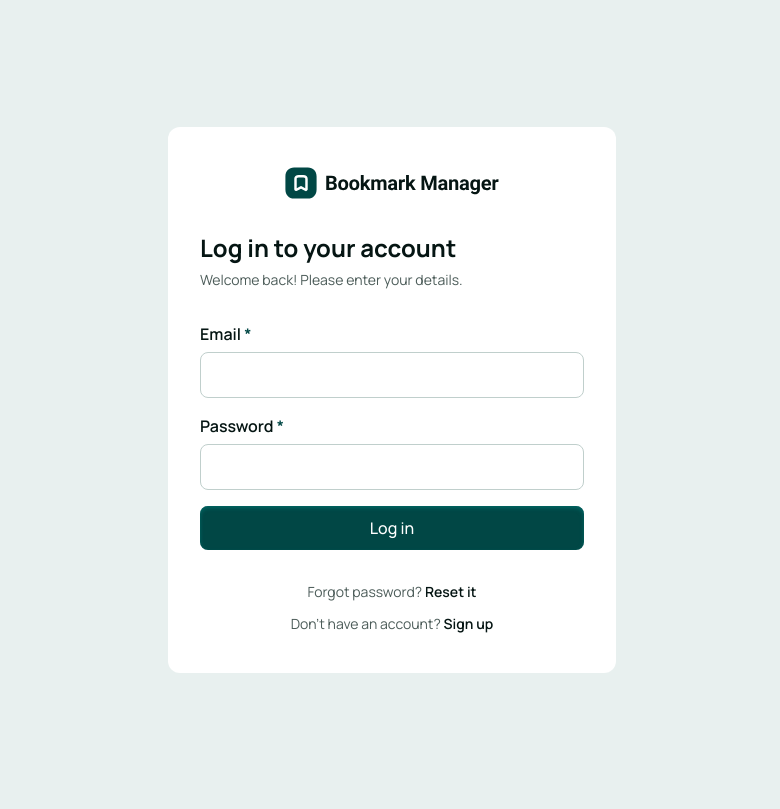
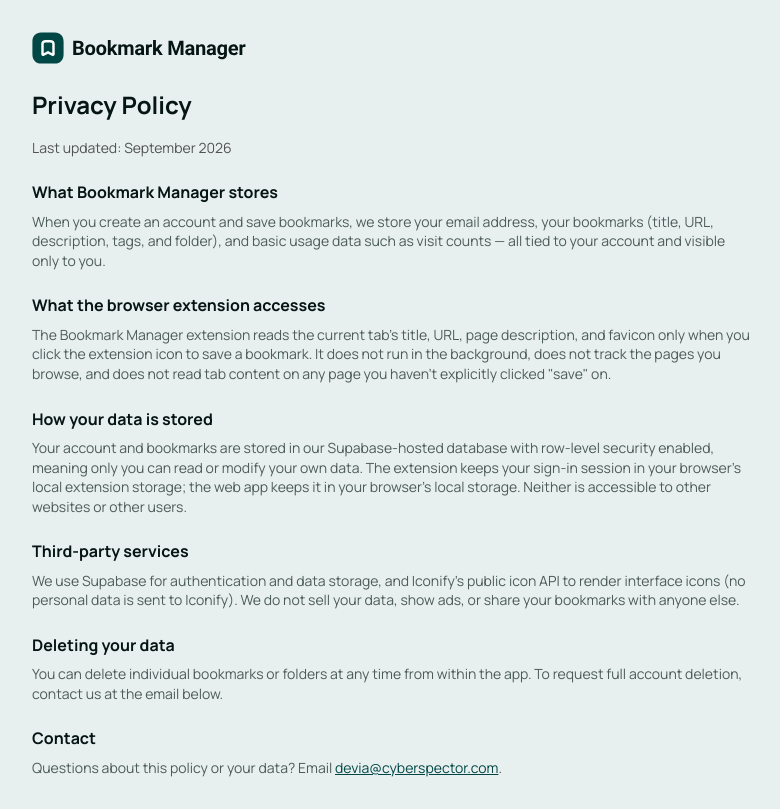
Before and after one commit to hsu-sam/bookmark-manager-app, a Vue app: page /privacy in a window 1280 px wide. Before the commit this address led to /. Shown: the whole page, without its empty margins (248-1028 px from the left). Built offline with nearby package versions, Linux system fonts and the light colour scheme; no server answers; some icons are missing; what @tanstack/vue-query would draw is missing.

Commit message:
Refactor code structure for improved readability and maintainability

```diff
--- a/extension/src/lib/chromeStorageAdapter.ts
+++ b/extension/src/lib/chromeStorageAdapter.ts
@@ -3,7 +3,7 @@ import type { SupportedStorage } from "@supabase/supabase-js";
 export const chromeStorageAdapter: SupportedStorage = {
   async getItem(key) {
     const result = await chrome.storage.local.get(key);
-    return result[key] ?? null;
+    return (result[key] as string | undefined) ?? null;
   },
   async setItem(key, value) {
     await chrome.storage.local.set({ [key]: value });
--- a/src/components/Dropdowns/ProfileMenu.vue
+++ b/src/components/Dropdowns/ProfileMenu.vue
@@ -6,6 +6,7 @@ import Dropdown from "../ui/Dropdown.vue";
 import AvatarPickerModal from "../modals/AvatarPickerModal.vue";
 import { useAuth } from "@/services/useAuth.ts";
 import { useTheme } from "@/composables/useTheme";
+import { CHROME_EXTENSION_STORE_URL } from "@/constants/extension";
 
 const router = useRouter();
 const { user } = useAuth();
@@ -131,6 +132,18 @@ function logout() {
 
       <div class="mx-1 my-1 h-px bg-neutral-100 dark:bg-neutral-dark-500" />
 
+      <a
+        :href="CHROME_EXTENSION_STORE_URL"
+        target="_blank"
+        rel="noopener noreferrer"
+        class="flex w-full items-center gap-3 rounded-lg px-3 py-2.5 text-left text-sm font-medium text-neutral-800 outline-none hover:bg-neutral-100 dark:text-neutral-dark-100 dark:hover:bg-neutral-dark-600"
+      >
+        <Icon icon="logos:chrome" class="h-4 w-4" />
+        Get the browser extension
+      </a>
+
+      <div class="mx-1 my-1 h-px bg-neutral-100 dark:bg-neutral-dark-500" />
+
       <button
         type="button"
         class="flex w-full cursor-pointer items-center gap-3 rounded-lg px-3 py-2.5 text-left text-sm font-medium text-neutral-800 outline-none hover:bg-neutral-100 dark:text-neutral-dark-100 dark:hover:bg-neutral-dark-600"
--- /dev/null
+++ b/src/constants/extension.ts
@@ -0,0 +1,3 @@
+// TODO: replace with the real Chrome Web Store listing URL once the extension is published.
+export const CHROME_EXTENSION_STORE_URL =
+  "https://chrome.google.com/webstore/category/extensions";
--- a/src/router/index.ts
+++ b/src/router/index.ts
@@ -20,6 +20,12 @@ const routes: RouteRecordRaw[] = [
     path: "/logout",
     name: "auth.logout",
     component: () => import("../views/auth/Logout.vue"),
+    meta: { authless: true },
+  },
+  {
+    path: "/privacy",
+    name: "privacy",
+    component: () => import("../views/Privacy.vue"),
     meta: { authless: true },
   },
   {
--- /dev/null
+++ b/src/views/Privacy.vue
@@ -0,0 +1,86 @@
+<script setup lang="ts">
+import ThemeLogo from "@/components/ThemeLogo.vue";
+</script>
+
+<template>
+  <div
+    class="min-h-screen bg-neutral-100 dark:bg-neutral-dark-900 px-200 py-400"
+  >
+    <div class="mx-auto flex max-w-180 flex-col gap-300">
+      <RouterLink to="/"><ThemeLogo class="h-8 w-auto" /></RouterLink>
+
+      <div class="flex flex-col gap-200">
+        <h1>Privacy Policy</h1>
+        <p class="text-neutral-600 dark:text-neutral-dark-100">
+          Last updated: September 2026
+        </p>
+      </div>
+
+      <div class="flex flex-col gap-300">
+        <section class="flex flex-col gap-100">
+          <h3>What Bookmark Manager stores</h3>
+          <p>
+            When you create an account and save bookmarks, we store your email
+            address, your bookmarks (title, URL, description, tags, and folder),
+            and basic usage data such as visit counts — all tied to your account
+            and visible only to you.
+          </p>
+        </section>
+
+        <section class="flex flex-col gap-100">
+          <h3>What the browser extension accesses</h3>
+          <p>
+            The Bookmark Manager extension reads the current tab's title, URL,
+            page description, and favicon only when you click the extension icon
+            to save a bookmark. It does not run in the background, does not
+            track the pages you browse, and does not read tab content on any
+            page you haven't explicitly clicked "save" on.
+          </p>
+        </section>
+
+        <section class="flex flex-col gap-100">
+          <h3>How your data is stored</h3>
+          <p>
+            Your account and bookmarks are stored in our Supabase-hosted
+            database with row-level security enabled, meaning only you can read
+            or modify your own data. The extension keeps your sign-in session in
+            your browser's local extension storage; the web app keeps it in your
+            browser's local storage. Neither is accessible to other websites or
+            other users.
+          </p>
+        </section>
+
+        <section class="flex flex-col gap-100">
+          <h3>Third-party services</h3>
+          <p>
+            We use Supabase for authentication and data storage, and Iconify's
+            public icon API to render interface icons (no personal data is sent
+            to Iconify). We do not sell your data, show ads, or share your
+            bookmarks with anyone else.
+          </p>
+        </section>
+
+        <section class="flex flex-col gap-100">
+          <h3>Deleting your data</h3>
+          <p>
+            You can delete individual bookmarks or folders at any time from
+            within the app. To request full account deletion, contact us at the
+            email below.
+          </p>
+        </section>
+
+        <section class="flex flex-col gap-100">
+          <h3>Contact</h3>
+          <p>
+            Questions about this policy or your data? Email
+            <a
+              href="mailto:devia@cyberspector.com"
+              class="text-teal-700 dark:text-neutral-dark-300 underline"
+              >devia@cyberspector.com</a
+            >.
+          </p>
+        </section>
+      </div>
+    </div>
+  </div>
+</template>
```
Also changed, not shown: store-assets/screenshot-1-save-bookmark.png (added), 1 other file (tests, documents, lock files or other folders).
